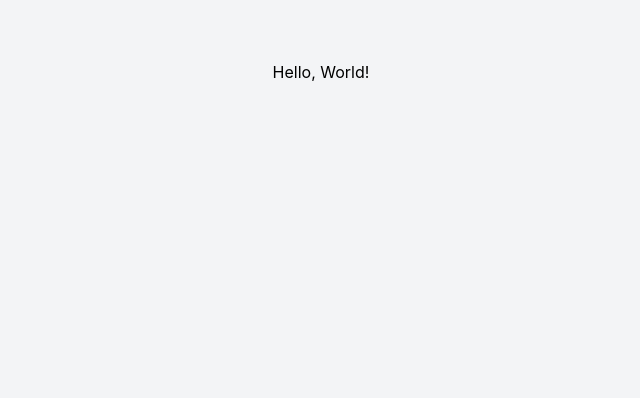
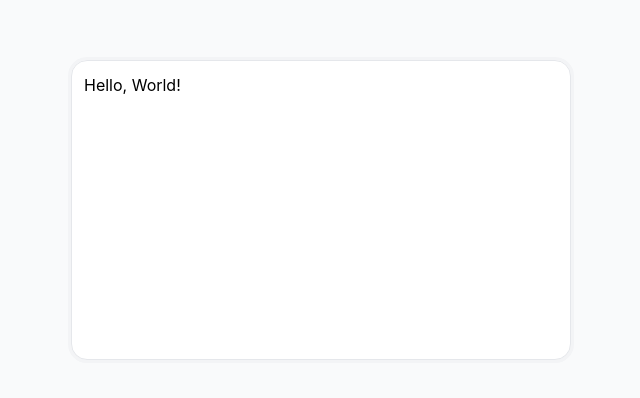
Before and after one commit to mylu0x/cyrilatin, a Nuxt app: page / in a window 1280 px wide. Shown: the part 196-594 px from the top of the page, without its empty margins (319-959 px from the left). Built offline with nearby package versions, Linux system fonts and the light colour scheme.

Commit message:
style(layout): add style for main content

```diff
--- a/app/layouts/default.vue
+++ b/app/layouts/default.vue
@@ -3,8 +3,10 @@
 </script>
 
 <template>
-  <div class="flex w-screen h-screen bg-gray-1 justify-center py-256px">
-    <slot />
+  <div class="flex w-screen h-screen bg-gray-50 justify-center py-256px">
+    <div class="w-500px h-300px bg-white rounded-16px b-(solid 1px gray-2) p-12px shadow-sm outline-(solid 1px gray-1 3px)">
+      <slot />
+    </div>
   </div>
 </template>
 
```
